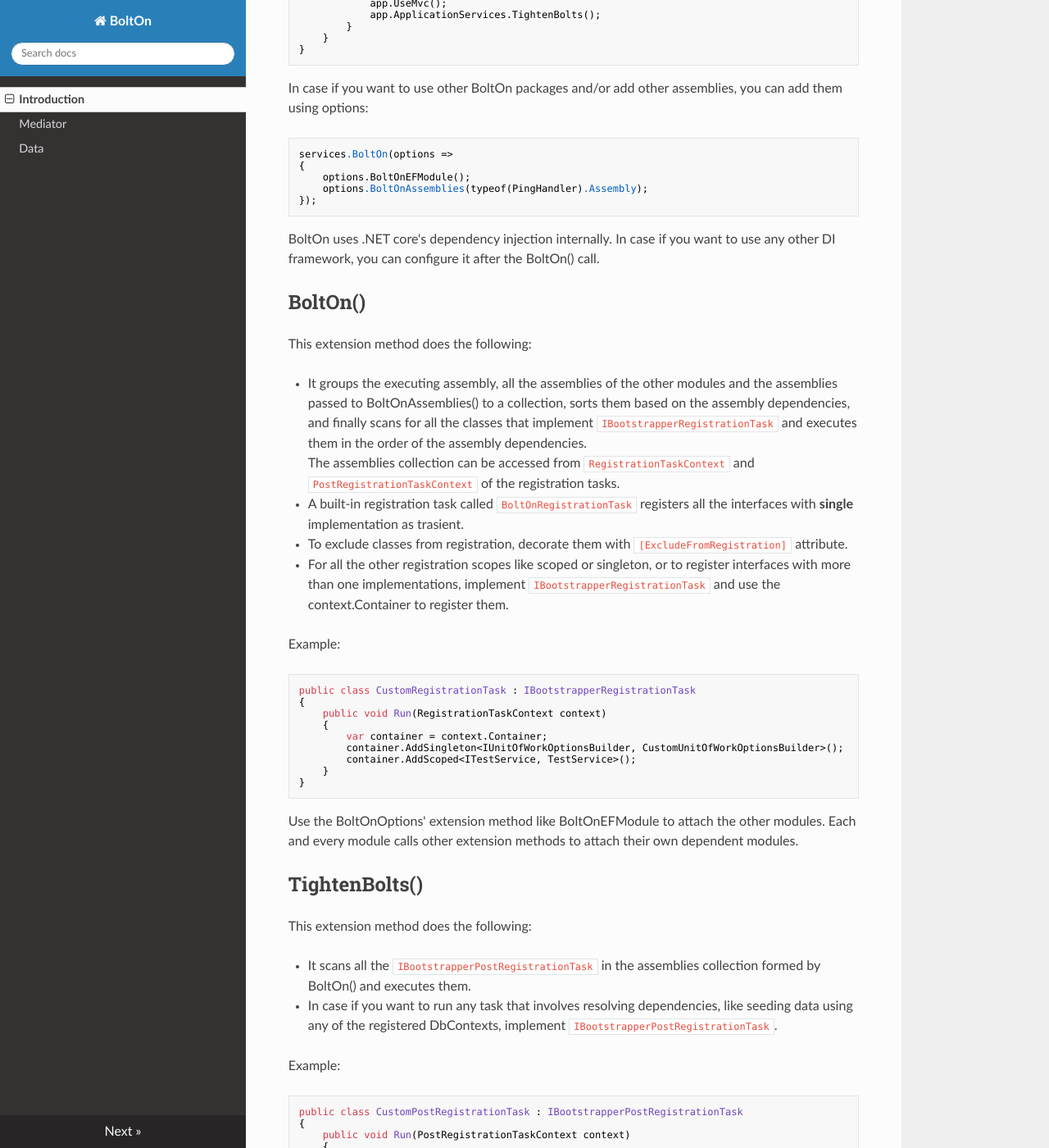
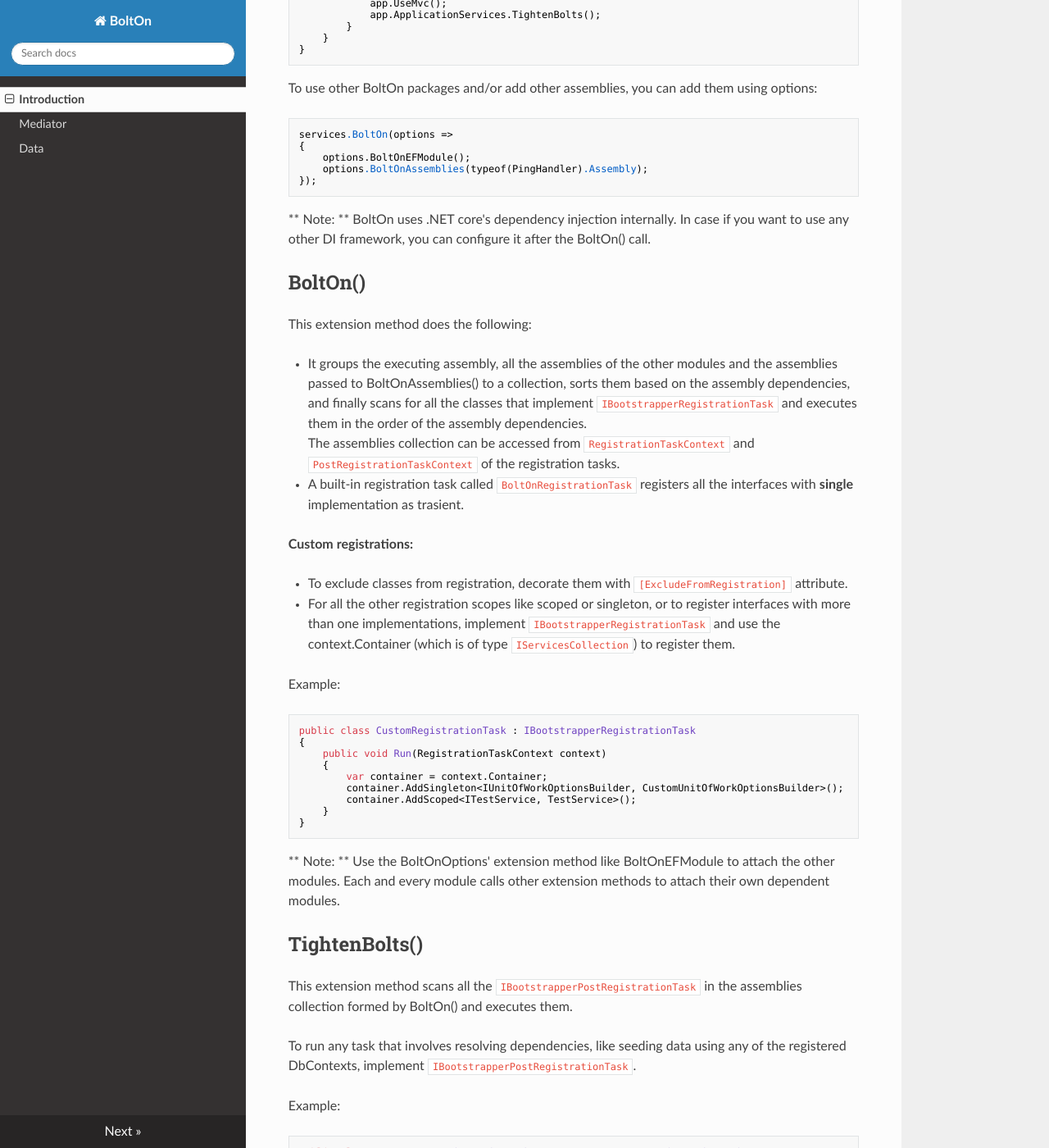
Before and after one commit to gokulm/BoltOn, an MkDocs documentation site: the page built from docs/index.md, in a window 1280 px wide and 1400 px high, scrolled down 765 px. Shown: the whole window at 82% size. Built offline with MkDocs 1.6.1, drawn with Linux system fonts in a browser that asks for light colours; nearby versions of some CDN libraries; old or Windows-style settings are respelled for this version of MkDocs; some of the changed text lies outside the part shown.

Commit message:
updated docs

```diff
--- a/docs/index.md
+++ b/docs/index.md
@@ -37,7 +37,7 @@
         }
     }
 
-In case if you want to use other BoltOn packages and/or add other assemblies, you can add them using options:
+To use other BoltOn packages and/or add other assemblies, you can add them using options:
 
     services.BoltOn(options =>
     {
@@ -45,7 +45,7 @@
         options.BoltOnAssemblies(typeof(PingHandler).Assembly);
     });
 
-BoltOn uses .NET core's dependency injection internally. In case if you want to use any other DI framework, you can configure it after the BoltOn() call.
+** Note: ** BoltOn uses .NET core's dependency injection internally. In case if you want to use any other DI framework, you can configure it after the BoltOn() call.
 
 BoltOn()
 --------
@@ -54,8 +54,11 @@
 * It groups the executing assembly, all the assemblies of the other modules and the assemblies passed to BoltOnAssemblies() to a collection, sorts them based on the assembly dependencies, and finally scans for all the classes that implement `IBootstrapperRegistrationTask` and executes them in the order of the assembly dependencies.
 <br />The assemblies collection can be accessed from `RegistrationTaskContext` and `PostRegistrationTaskContext` of the registration tasks.
 * A built-in registration task called `BoltOnRegistrationTask` registers all the interfaces with **single** implementation as trasient.
+
+**Custom registrations:**
+
 * To exclude classes from registration, decorate them with `[ExcludeFromRegistration]` attribute.
-* For all the other registration scopes like scoped or singleton, or to register interfaces with more than one implementations, implement `IBootstrapperRegistrationTask` and use the context.Container to register them.
+* For all the other registration scopes like scoped or singleton, or to register interfaces with more than one implementations, implement `IBootstrapperRegistrationTask` and use the context.Container (which is of type `IServicesCollection`) to register them.
 
 Example:
 
@@ -69,14 +72,14 @@
 		}
 	}
 
+** Note: **
 Use the BoltOnOptions' extension method like BoltOnEFModule to attach the other modules. Each and every module calls other extension methods to attach their own dependent modules.
 
 TightenBolts()
 --------------
-This extension method does the following:
+This extension method scans all the `IBootstrapperPostRegistrationTask` in the assemblies collection formed by BoltOn() and executes them.
 
-* It scans all the `IBootstrapperPostRegistrationTask` in the assemblies collection formed by BoltOn() and executes them.
-* In case if you want to run any task that involves resolving dependencies, like seeding data using any of the registered DbContexts, implement `IBootstrapperPostRegistrationTask`.
+To run any task that involves resolving dependencies, like seeding data using any of the registered DbContexts, implement `IBootstrapperPostRegistrationTask`.
 
 Example:
 
--- a/mkdocs.yml
+++ b/mkdocs.yml
@@ -1,5 +1,5 @@
 site_name: BoltOn
-pages:
+nav:
     - Introduction: index.md
     - Mediator: mediator.md
     - Data: data.md
```
Also changed, not shown: other parts of docs/index.md (+1 -1 lines), docs/mediator.md (+3 -1 lines).
